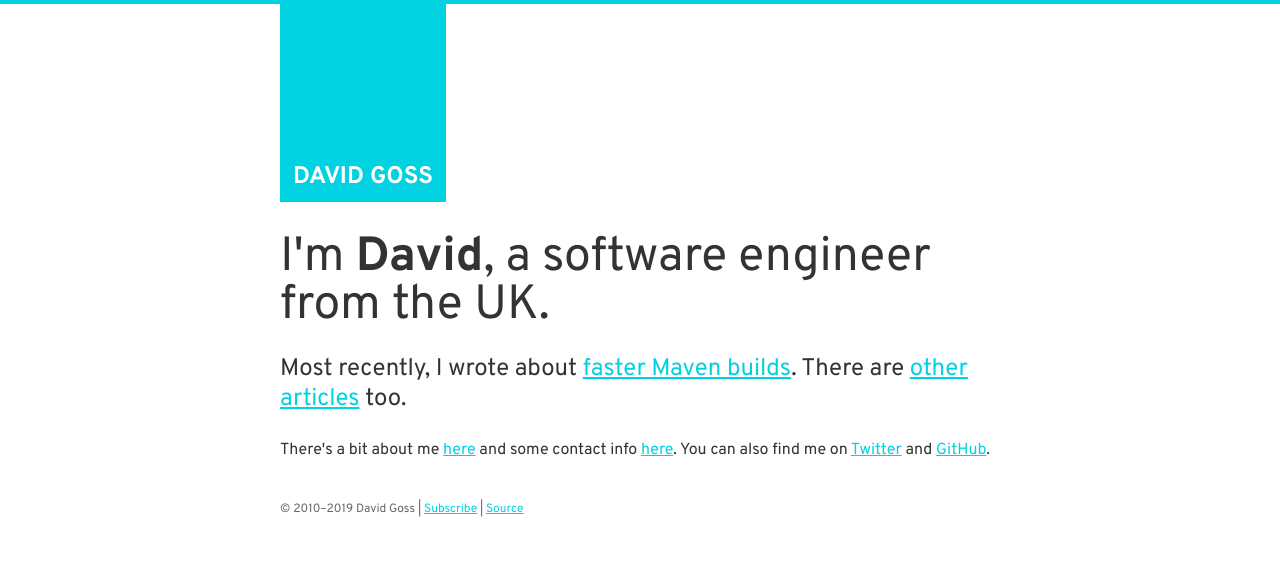
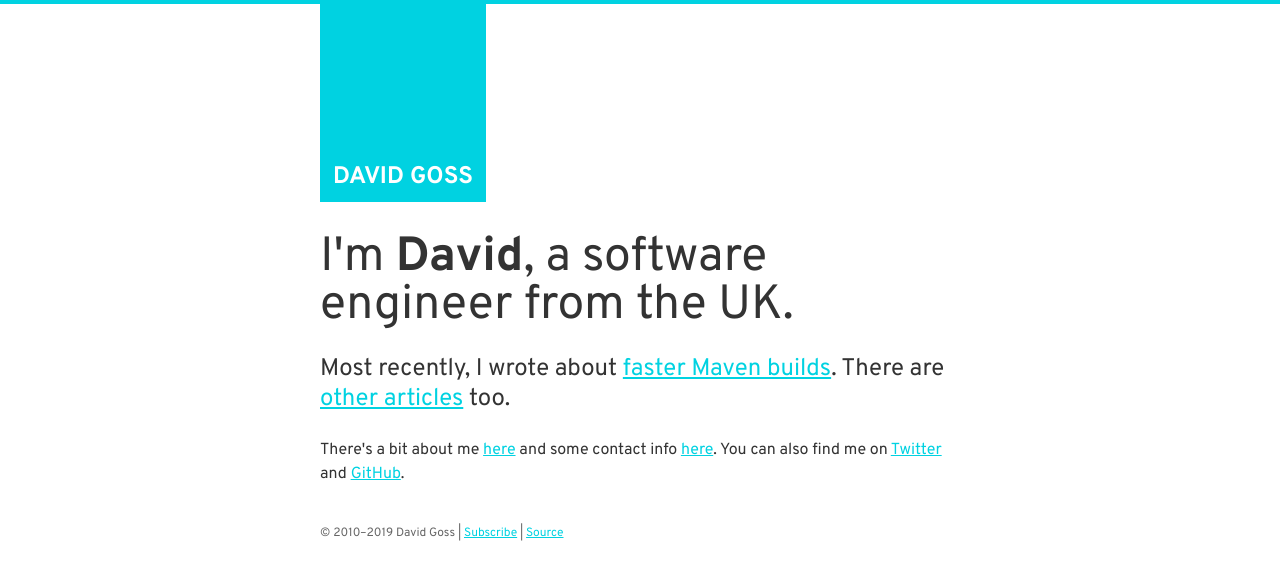
Before and after one commit to davidjgoss/davidjgoss.co, a Jekyll site: the page built from index.md, in a window 1280 px wide. Shown: the top 580 px of the page. Built offline with Jekyll 4.4.1, drawn with Linux system fonts in a browser that asks for light colours; some web fonts are replaced.

Commit message:
make the body a bit narrower on wider displays

```diff
--- a/_sass/global/_global.scss
+++ b/_sass/global/_global.scss
@@ -13,7 +13,7 @@ html {
 
 body {
     line-height: 1.5rem;
-	max-width: 720px;
+	max-width: 640px;
 	margin: 0 auto;
 }
 
```
